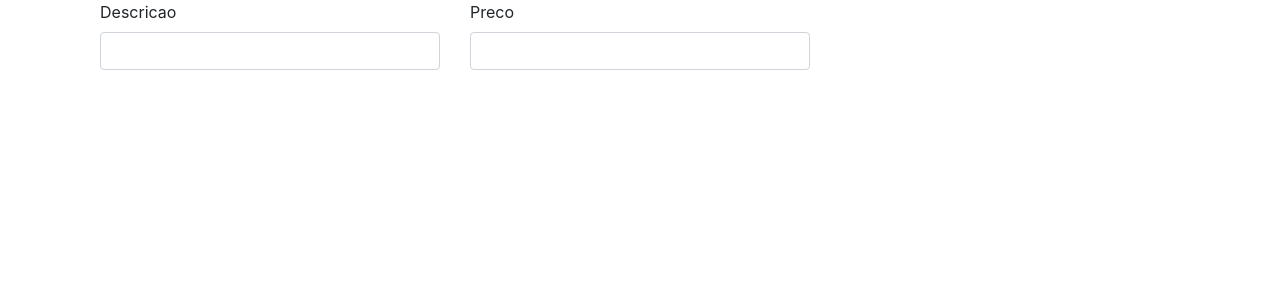
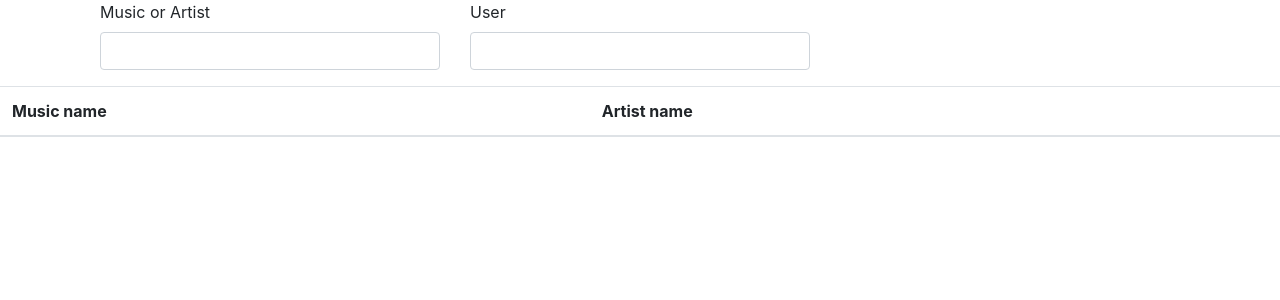
Before and after one commit to silvasamuel/musica-frontend, an Angular app in the folder musica-frontend/: page / in a window 1280 px wide. Shown: the top 300 px of the page. Built offline with nearby package versions, Linux system fonts and the light colour scheme.

Commit message:
Finalizando

```diff
--- a/musica-frontend/src/app/app.component.html
+++ b/musica-frontend/src/app/app.component.html
@@ -1,2 +1,3 @@
 
-<app-topo></app-topo>
+<app-topo (topoSearch)="buscarMusica($event)"></app-topo>
+<app-musica [musicas]="musicasLista"></app-musica>
--- a/musica-frontend/src/app/app.component.ts
+++ b/musica-frontend/src/app/app.component.ts
@@ -1,4 +1,7 @@
+import { MusicaService } from './musica.service';
+import { Musica } from './models/musica.model';
 import { Component } from '@angular/core';
+
 
 @Component({
   selector: 'app-root',
@@ -7,4 +10,28 @@ import { Component } from '@angular/core';
 })
 export class AppComponent {
   title = 'app';
+
+  public musicasLista: Musica[]
+
+  constructor(private musicaService: MusicaService) { }
+
+  ngOnInit() {
+    console.log(this.musicasLista);
+  }
+
+
+  public buscarMusica(event){
+    console.log(event);
+    if(event.keyCode == 13){
+
+      console.log(event.target.value);
+        let filter = event.target.value;
+
+        this.musicaService.getMusicas(filter).subscribe((musicas) => {
+          this.musicasLista = musicas;
+          console.log(musicas);
+        }
+      );
+    }
+  }
 }
--- a/musica-frontend/src/app/musica.service.ts
+++ b/musica-frontend/src/app/musica.service.ts
@@ -4,6 +4,7 @@ import { Observable } from 'rxjs/Observable';
 import 'rxjs/add/operator/map';
 import 'rxjs/add/operator/catch';
 import 'rxjs/add/observable/throw';
+import { Musica } from './models/musica.model';
 
 const API_URL = "https://intense-ocean-93206.herokuapp.com";
 
@@ -19,7 +20,7 @@ export class MusicaService {
   }
 
   // API: GET /Prato
-  public getMusicas(musica): Observable<any[]>  {
+  public getMusicas(musica): Observable<Musica[]>  {
 
     const headers = new Headers();
     headers.append('Content-Type', 'application/json');
--- a/musica-frontend/src/app/musica/musica.component.html
+++ b/musica-frontend/src/app/musica/musica.component.html
@@ -1,3 +1,21 @@
-<p>
-  musica works!
-</p>
+<table class="table">
+    <thead>
+      <tr>
+        <th scope="col">Music name</th>
+        <th scope="col">Artist name</th>
+        <th scope="col"></th>
+      </tr>
+    </thead>
+    <tbody>
+      <tr *ngFor="let musica of musicas">
+        <td>{{ musica.nome }}</td>
+        <td>{{ musica.artista.nome }}</td>
+        <td>
+          <input type="checkbox" [checkMusic] = "musica.checked"/>
+        </td>
+        <td>
+          {{ musica.checked }}
+        </td>
+      </tr>
+    </tbody>
+  </table>
--- a/musica-frontend/src/app/musica/musica.component.ts
+++ b/musica-frontend/src/app/musica/musica.component.ts
@@ -1,4 +1,5 @@
-import { Component, OnInit } from '@angular/core';
+import { Musica } from './../models/musica.model';
+import { Component, OnInit, Input } from '@angular/core';
 
 @Component({
   selector: 'app-musica',
@@ -7,9 +8,17 @@ import { Component, OnInit } from '@angular/core';
 })
 export class MusicaComponent implements OnInit {
 
+  public checkMusic: Boolean;
+
   constructor() { }
 
+  @Input() musicas: Musica[]
+
   ngOnInit() {
+    console.log(this.musicas)
   }
 
+  // set checkMusic(value){
+  //   console.log(value);
+  // }
 }
--- a/musica-frontend/src/app/topo/topo.component.html
+++ b/musica-frontend/src/app/topo/topo.component.html
@@ -6,13 +6,13 @@
         <div class="row">
         <div class="col-md-4">
           <div class="form-group">
-              <label for="descricao">Descricao</label>
-              <input type="text" class="form-control" #musica (keyup)="buscarMusica(musica.value)"/>
+              <label for="descricao">Music or Artist</label>
+              <input type="text" class="form-control" (keyup) = "topoSearch.emit($event)"/>
           </div>
        </div>
        <div class="col-md-4">
           <div class="form-group">
-            <label for="Preco">Preco</label>
+            <label for="Preco">User</label>
             <input type="text" class="form-control"/>
           </div>
         </div>
--- a/musica-frontend/src/app/topo/topo.component.ts
+++ b/musica-frontend/src/app/topo/topo.component.ts
@@ -1,5 +1,7 @@
-import { Component, OnInit } from '@angular/core';
+import { Observable } from 'rxjs/Observable';
+import { Component, OnInit, Output, EventEmitter } from '@angular/core';
 import { MusicaService } from './../musica.service';
+import { Musica } from '../models/musica.model';
 
 @Component({
   selector: 'app-topo',
@@ -8,17 +10,15 @@ import { MusicaService } from './../musica.service';
 })
 export class TopoComponent implements OnInit {
 
-  constructor(private musicaService: MusicaService) { }
+  @Output() topoSearch = new EventEmitter();
+
+  constructor() { }
+
+  public musicas:Musica[];
+
 
   ngOnInit() {
+
+
   }
-
-  buscarMusica(musica:string){
-    console.log(musica);
-    this.musicaService.getMusicas(musica).subscribe((musicas) => {
-      console.log(musicas);
-    }
-  );
-  }
-
 }
```
Also changed, not shown: musica-frontend/src/app/models/musica.model.ts (added, +7 -0 lines), musica-frontend/src/app/models/Musica.ts (deleted).
